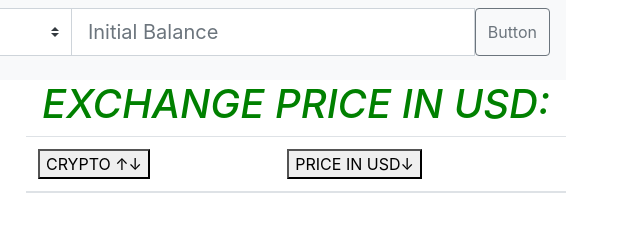
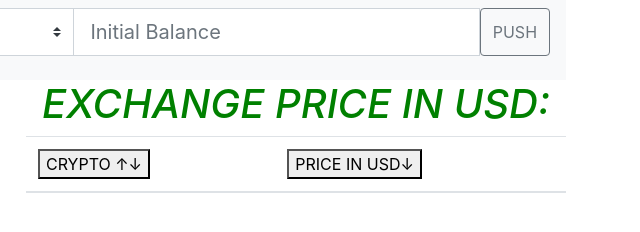
Before and after one commit to korgelo/exchangerate, a plain HTML site: page index.html in a window 1280 px wide. Shown: the full height of the page, 629-1269 px from the left. Drawn offline with nearby package versions, Linux system fonts and the light colour scheme; no server answers.

Commit message:
Update index.html

```diff
--- a/index.html
+++ b/index.html
@@ -97,7 +97,7 @@ xmlhttp.send();
   <option selected>Choose...</option>
 </select>
 <input type="number" id="inbal" class="form-control" placeholder="Initial Balance" >
-<button class="btn btn-outline-secondary" onclick="showCrypto1(optselect1.value)" type="button" id="">Button</button>
+<button class="btn btn-outline-secondary" onclick="showCrypto1(optselect1.value)" type="button" id="">PUSH</button>
 </div>
 </nav>
 
```
